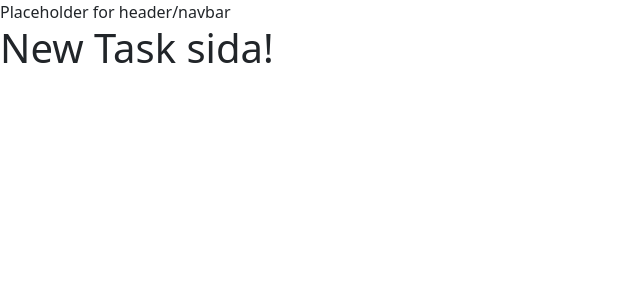
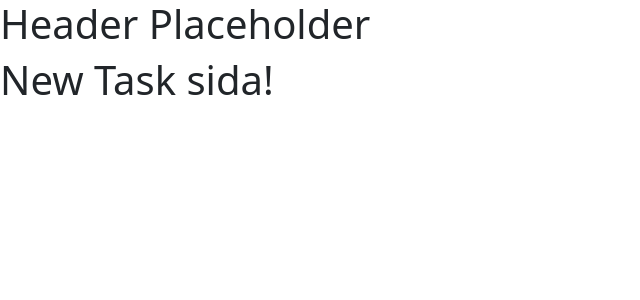
Before and after one commit to doctorbond2/GRUPPARBETE-Project-Morfjus, a React (Vite) app: page /newTask in a window 1280 px wide. Shown: the top 300 px of the page, without its empty margins (0-640 px from the left). Built offline with nearby package versions, Linux system fonts and the light colour scheme.

Commit message:
Added navbar placeholder layout

```diff
--- a/src/App.jsx
+++ b/src/App.jsx
@@ -1,6 +1,4 @@
 import { useState } from "react";
-import reactLogo from "./assets/react.svg";
-import viteLogo from "/vite.svg";
 import "./App.css";
 import { Routes, Route } from "react-router";
 import Friends from "./pages/Friends";
@@ -9,20 +7,20 @@ import NewTask from "./pages/NewTask";
 import Home from "./pages/Home";
 import Habits from "./pages/Habits";
 import NewHabit from "./pages/NewHabit";
+import NavbarLayout from "./pages/NavbarLayout";
 
 function App() {
-  const [count, setCount] = useState(0);
-
   return (
     <>
-      <div>Placeholder for header/navbar</div>
       <Routes>
+        <Route element={<NavbarLayout />}>
           <Route path="/" element={<Home />} />
           <Route path="/tasks" element={<Tasks />} />
           <Route path="/newTask" element={<NewTask />} />
           <Route path="/habits" element={<Habits />} />
           <Route path="/newHabit" element={<NewHabit />} />
           <Route path="/friends" element={<Friends />} />
+        </Route>
       </Routes>
     </>
   );
--- /dev/null
+++ b/src/pages/NavbarLayout.jsx
@@ -0,0 +1,13 @@
+import React from "react";
+import { Outlet } from "react-router";
+
+const NavbarLayout = () => {
+  return (
+    <>
+      <h1>Header Placeholder</h1>
+      <Outlet />
+    </>
+  );
+};
+
+export default NavbarLayout;
```
Lines whose indentation alone changed are shown as unchanged.
